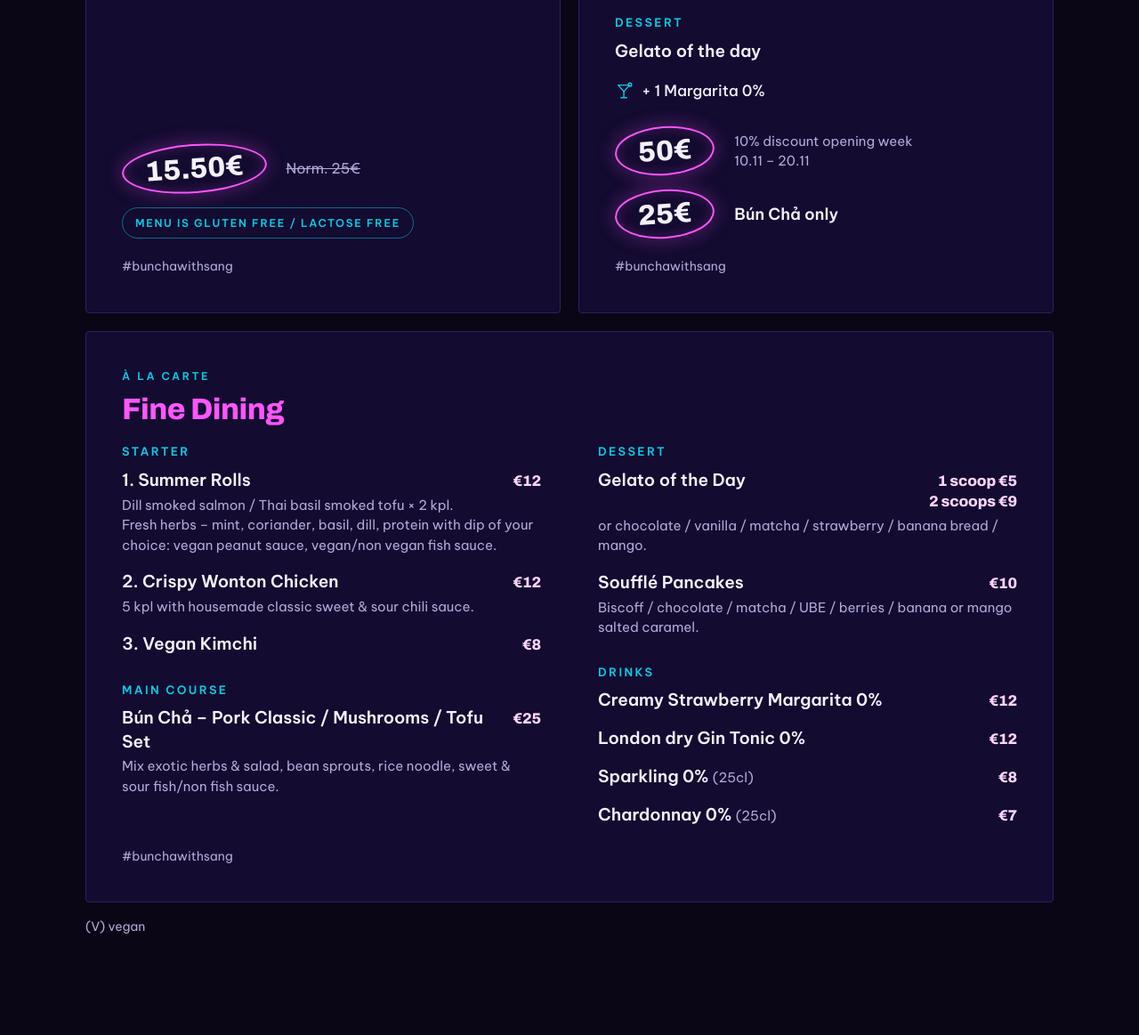
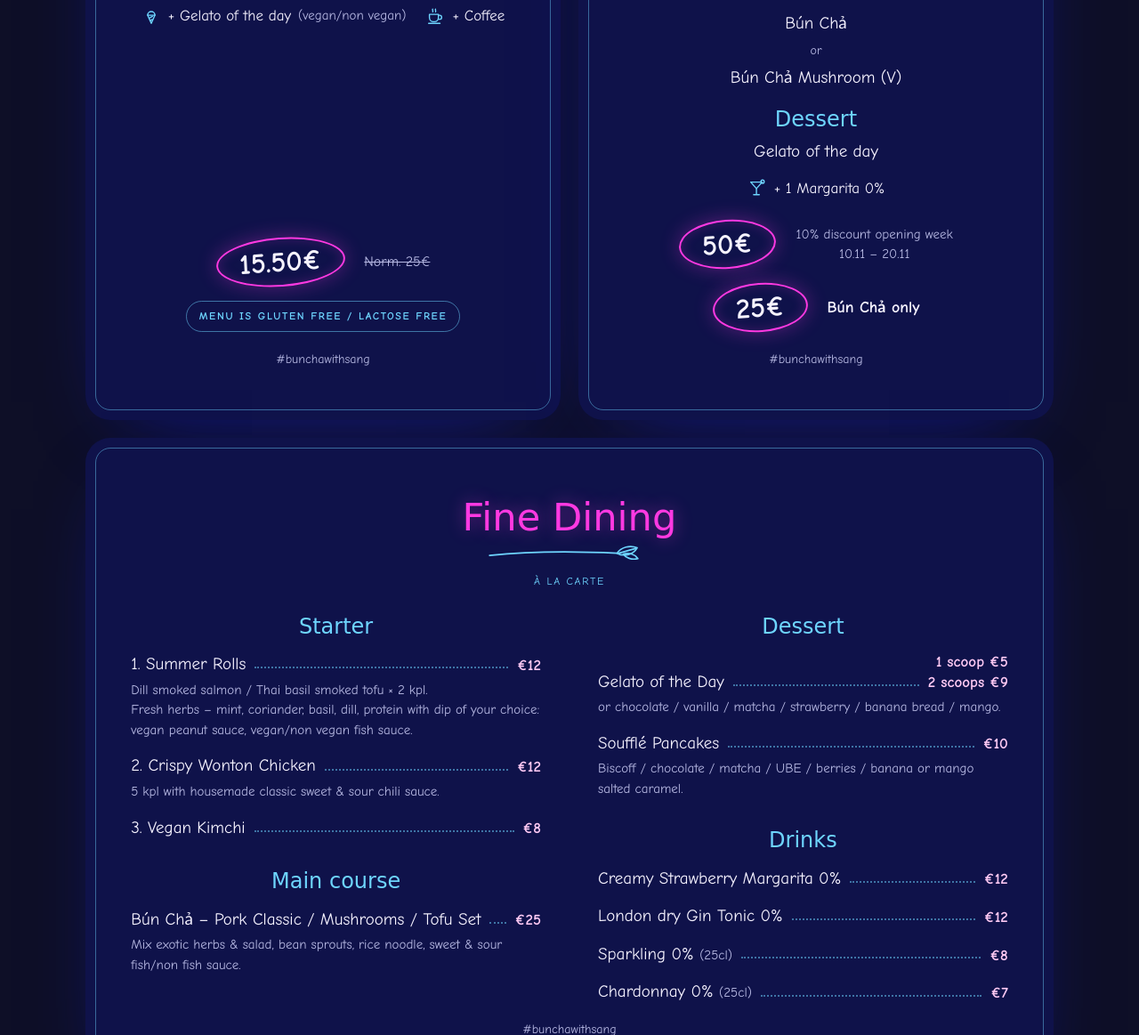
Before and after one commit to phammylinh146-prog/BunChaWithSang, a plain HTML site: page bunchawithsang-site 6/index.html in a window 1280 px wide. Shown: the part 1637-2800 px from the top of the page at 89% size. Drawn offline with Linux system fonts and the light colour scheme; a script that the page names is missing; files whose address does not match are found by name; a web font is replaced by a local one.

Commit message:
Add files via upload

```diff
--- a/bunchawithsang-site 6/index.html
+++ b/bunchawithsang-site 6/index.html
@@ -17,21 +17,22 @@
 <meta name="twitter:card" content="summary_large_image">
 <link rel="preconnect" href="https://fonts.googleapis.com">
 <link rel="preconnect" href="https://fonts.gstatic.com" crossorigin>
-<link rel="stylesheet" href="https://fonts.googleapis.com/css2?family=Archivo:wdth,wght@100..125,700..800&family=Be+Vietnam+Pro:wght@400;500;600;700&display=swap">
+<link rel="stylesheet" href="https://fonts.googleapis.com/css2?family=Playwrite+VN:wght@100..400&family=Playpen+Sans:wght@300..700&display=swap">
 <style>
-/* Layout: a night walk down one street. The round Sáng logo glowing like a lit sign, the two food photos, the four elements, one big statement line, then a door-sign visit card. Brand colours from Logo A (UV blue, hot pink, cyan on night). Single dark look by choice. */
+/* Layout: a night walk down one street. The round badge logo among its blue leaves, the two food photos, the menus as badge-like cards, the four elements, one statement line, then the opening-hours card. Colours sampled from the badge logo; handwritten type like the printed menus. Single dark look by choice. */
 :root {
-  --night: #0a0616;
-  --night-2: #130b30;
-  --rule: #2c2163;
-  --ink: #f7f0ff;
-  --muted: #b4a9d8;
-  --uv: #1d01bb;
-  --pink: #fd56fc;
-  --pink-pale: #ffd4fe;
-  --cyan: #09cbe4;
-  --display: "Archivo", "Arial Black", sans-serif;
-  --body: "Be Vietnam Pro", "Helvetica Neue", Arial, sans-serif;
+  --night: #0e0f27;
+  --night-2: #161a4d;
+  --rule: #2a2f72;
+  --ink: #f6f3ff;
+  --muted: #b7b9e3;
+  --uv: #121bae;
+  --pink: #ff39e2;
+  --pink-pale: #ffcaf4;
+  --cyan: #6ed5ff;
+  --script: "Playwrite VN", "Segoe Script", cursive;
+  --body: "Playpen Sans", "Comic Sans MS", "Trebuchet MS", sans-serif;
+  --display: var(--body);
   color-scheme: dark;
 }
 * { box-sizing: border-box; }
@@ -78,25 +79,9 @@ h2 {
 
 /* ---------- Hero ---------- */
 .hero { position: relative; overflow: hidden; isolation: isolate; }
-.hero-bg {
-  position: absolute; inset: -80px; z-index: -3;
-  background: var(--night) url("images/hero-glow.jpg") center 30% / cover no-repeat;
-  filter: blur(56px) saturate(1.5) brightness(0.5);
-}
-.hero::before {
-  content: ""; position: absolute; inset: 0; z-index: -2;
-  background:
-    radial-gradient(120% 70% at 50% 0%, transparent 0%, color-mix(in srgb, var(--night) 55%, transparent) 60%),
-    linear-gradient(to bottom, transparent 55%, var(--night) 100%);
-}
-.ribbon {
-  position: absolute; left: 0; right: 0; top: clamp(100px, 17vw, 220px); z-index: -1;
-  width: 100%; height: clamp(160px, 30vw, 340px);
-  opacity: 0.35; pointer-events: none;
-}
-.ribbon .glow { stroke: var(--cyan); stroke-width: 16; filter: blur(8px); opacity: 0.7; }
-.ribbon .tube { stroke: var(--cyan); stroke-width: 7; }
-.ribbon .core { stroke: var(--pink-pale); stroke-width: 2; }
+.leaf { position: absolute; z-index: -1; height: auto; pointer-events: none; opacity: 0.85; }
+.leaf-tl { top: 0; left: 0; width: clamp(200px, 36vw, 540px); }
+.leaf-br { right: 0; top: clamp(260px, 38vw, 520px); width: clamp(180px, 30vw, 460px); }
 
 .topbar {
   display: flex; flex-wrap: wrap; align-items: center; justify-content: space-between;
@@ -455,16 +440,71 @@ h2 {
   html { scroll-behavior: auto; }
   .btn, .ig, .vid { transition: none; }
 }
+
+/* ---------- Handwritten type and badge-style cards (matches the logo and printed menus) ---------- */
+h2, .menu-card h3, .venue h3, .els h3, .course-name {
+  font-family: var(--script); font-weight: 400; font-stretch: normal; letter-spacing: 0; text-transform: none;
+}
+h2 { font-size: clamp(1.8rem, 4.4vw, 3.1rem); line-height: 1.55; }
+.shift h2 { font-size: clamp(1.9rem, 4.8vw, 3.6rem); line-height: 1.55; max-width: 22ch; }
+.label { font-weight: 500; letter-spacing: 0.14em; }
+.tagline { font-weight: 400; }
+.oval, .item-price, .slots dd, .hours { font-family: var(--body); font-weight: 600; font-stretch: normal; letter-spacing: 0; }
+.btn { text-transform: none; letter-spacing: 0.01em; font-size: 1rem; }
+.hero-photos img, .vid { border-radius: 20px; }
+
+.menus h2 { text-align: center; }
+.menu-card {
+  align-items: center; text-align: center; gap: 14px;
+  padding: clamp(36px, 5vw, 56px) clamp(26px, 4vw, 52px);
+  background: color-mix(in srgb, var(--uv) 26%, var(--night));
+  border: 0;
+  border-radius: 28px;
+  outline: 1.5px solid color-mix(in srgb, var(--cyan) 45%, transparent);
+  outline-offset: -12px;
+  box-shadow: 0 30px 90px -50px color-mix(in srgb, var(--uv) 95%, transparent);
+}
+.menu-card h3 {
+  margin: 0;
+  font-size: clamp(2rem, 3.8vw, 2.7rem); line-height: 1.55;
+  color: var(--pink);
+  text-shadow: 0 0 20px color-mix(in srgb, var(--pink) 45%, transparent);
+}
+.divider { display: block; width: 190px; max-width: 70%; height: auto; margin-top: -16px; fill: none; stroke: var(--cyan); stroke-width: 2; stroke-linecap: round; stroke-linejoin: round; }
+.menu-card > .label { margin-top: -2px; }
+.course { justify-items: center; }
+.course-name { font-size: 1.5rem; line-height: 1.6; color: var(--cyan); margin-bottom: 0 !important; }
+.dish { font-weight: 500; }
+.desc { margin-inline: auto; }
+.extras { justify-content: center; }
+.prices { justify-items: center; width: 100%; }
+.price { justify-content: center; }
+.free { justify-self: center; }
+.oval { border-width: 2.5px; }
+.carte { width: 100%; text-align: left; margin-top: 8px; }
+.carte .course { justify-items: stretch; }
+.carte .course-name { text-align: center; margin-bottom: 6px !important; }
+.item-row { grid-template-columns: minmax(0, max-content) minmax(14px, 1fr) auto; align-items: end; column-gap: 10px; }
+.lead { height: 0; margin-bottom: 0.5em; border-bottom: 2px dotted color-mix(in srgb, var(--cyan) 50%, transparent); }
+.item .desc { margin-inline: 0; }
+.menu-key { text-align: center; }
+
+.els h3 { margin-top: 8px; font-size: 1.3rem; line-height: 1.6; color: var(--pink-pale); }
+.door {
+  border: 0;
+  border-radius: 28px;
+  background: color-mix(in srgb, var(--uv) 22%, var(--night));
+  outline: 1.5px solid color-mix(in srgb, var(--cyan) 40%, transparent);
+  outline-offset: -12px;
+}
+.venue h3 { font-size: clamp(1.35rem, 2.4vw, 1.7rem); line-height: 1.6; color: var(--pink-pale); }
+.shift { background: color-mix(in srgb, var(--uv) 16%, var(--night)); }
 </style>
 </head>
 <body>
 <header class="hero">
-  <div class="hero-bg" aria-hidden="true"></div>
-  <svg class="ribbon" viewBox="0 0 1200 300" preserveAspectRatio="none" aria-hidden="true" fill="none" stroke-linecap="round">
-    <path class="glow" d="M-40 190 C 120 60, 230 280, 400 170 S 650 40, 820 170 S 1080 300, 1260 120"/>
-    <path class="tube" d="M-40 190 C 120 60, 230 280, 400 170 S 650 40, 820 170 S 1080 300, 1260 120"/>
-    <path class="core" d="M-40 190 C 120 60, 230 280, 400 170 S 650 40, 820 170 S 1080 300, 1260 120"/>
-  </svg>
+  <img class="leaf leaf-tl" src="images/leaf-tl.webp" alt="" aria-hidden="true">
+  <img class="leaf leaf-br" src="images/leaf-br.webp" alt="" aria-hidden="true">
 
   <div class="wrap">
     <div class="topbar">
@@ -502,8 +542,9 @@ h2 {
       <h2>Menus</h2>
       <div class="menu-cards">
         <article class="menu-card">
+          <h3>Lunch Offer</h3>
+          <svg class="divider" viewBox="0 0 220 22" aria-hidden="true"><path d="M6 13c46-5 104-6 166-3"/><path d="M172 10c5-8 17-11 26-7c-5 9-17 12-26 7z"/><path d="M174 10c8-2 15-4 22-6"/><path d="M180 11c3 5 11 8 19 6c-4-6-12-8-19-6z"/></svg>
           <p class="label">10.11 – 20.11</p>
-          <h3>Lunch Offer</h3>
           <div class="course">
             <p class="dish" lang="vi">Bún Chả</p>
             <p class="desc">Traditional Hanoi-style charcoal-grilled pork.</p>
@@ -519,8 +560,9 @@ h2 {
           </div>
         </article>
         <article class="menu-card">
+          <h3>Fine Dining</h3>
+          <svg class="divider" viewBox="0 0 220 22" aria-hidden="true"><path d="M6 13c46-5 104-6 166-3"/><path d="M172 10c5-8 17-11 26-7c-5 9-17 12-26 7z"/><path d="M174 10c8-2 15-4 22-6"/><path d="M180 11c3 5 11 8 19 6c-4-6-12-8-19-6z"/></svg>
           <p class="label">3-course menu</p>
-          <h3>Fine Dining</h3>
           <div class="course">
             <p class="course-name">Starter</p>
             <p class="dish">Crispy Chicken Wonton</p>
@@ -545,23 +587,24 @@ h2 {
           </div>
         </article>
         <article class="menu-card menu-wide">
+          <h3>Fine Dining</h3>
+          <svg class="divider" viewBox="0 0 220 22" aria-hidden="true"><path d="M6 13c46-5 104-6 166-3"/><path d="M172 10c5-8 17-11 26-7c-5 9-17 12-26 7z"/><path d="M174 10c8-2 15-4 22-6"/><path d="M180 11c3 5 11 8 19 6c-4-6-12-8-19-6z"/></svg>
           <p class="label">À la carte</p>
-          <h3>Fine Dining</h3>
           <div class="carte">
             <div class="carte-col">
               <div class="course">
                 <p class="course-name">Starter</p>
                 <div class="items">
               <div class="item">
-                <p class="item-row"><span class="dish">1. Summer Rolls</span><span class="item-price">€12</span></p>
+                <p class="item-row"><span class="dish">1. Summer Rolls</span><span class="lead" aria-hidden="true"></span><span class="item-price">€12</span></p>
                 <p class="desc">Dill smoked salmon / Thai basil smoked tofu × 2 kpl.<br>Fresh herbs – mint, coriander, basil, dill, protein with dip of your choice: vegan peanut sauce, vegan/non vegan fish sauce.</p>
               </div>
               <div class="item">
-                <p class="item-row"><span class="dish">2. Crispy Wonton Chicken</span><span class="item-price">€12</span></p>
+                <p class="item-row"><span class="dish">2. Crispy Wonton Chicken</span><span class="lead" aria-hidden="true"></span><span class="item-price">€12</span></p>
                 <p class="desc">5 kpl with housemade classic sweet &amp; sour chili sauce.</p>
               </div>
               <div class="item">
-                <p class="item-row"><span class="dish">3. Vegan Kimchi</span><span class="item-price">€8</span></p>
+                <p class="item-row"><span class="dish">3. Vegan Kimchi</span><span class="lead" aria-hidden="true"></span><span class="item-price">€8</span></p>
               </div>
                 </div>
               </div>
@@ -569,7 +612,7 @@ h2 {
                 <p class="course-name">Main course</p>
                 <div class="items">
               <div class="item">
-                <p class="item-row"><span class="dish"><span lang="vi">Bún Chả</span> – Pork Classic / Mushrooms / Tofu Set</span><span class="item-price">€25</span></p>
+                <p class="item-row"><span class="dish"><span lang="vi">Bún Chả</span> – Pork Classic / Mushrooms / Tofu Set</span><span class="lead" aria-hidden="true"></span><span class="item-price">€25</span></p>
                 <p class="desc">Mix exotic herbs &amp; salad, bean sprouts, rice noodle, sweet &amp; sour fish/non fish sauce.</p>
               </div>
                 </div>
@@ -580,11 +623,11 @@ h2 {
                 <p class="course-name">Dessert</p>
                 <div class="items">
               <div class="item">
-                <p class="item-row"><span class="dish">Gelato of the Day</span><span class="item-price">1 scoop €5<br>2 scoops €9</span></p>
+                <p class="item-row"><span class="dish">Gelato of the Day</span><span class="lead" aria-hidden="true"></span><span class="item-price">1 scoop €5<br>2 scoops €9</span></p>
                 <p class="desc">or chocolate / vanilla / matcha / strawberry / banana bread / mango.</p>
               </div>
               <div class="item">
-                <p class="item-row"><span class="dish">Soufflé Pancakes</span><span class="item-price">€10</span></p>
+                <p class="item-row"><span class="dish">Soufflé Pancakes</span><span class="lead" aria-hidden="true"></span><span class="item-price">€10</span></p>
                 <p class="desc">Biscoff / chocolate / matcha / UBE / berries / banana or mango salted caramel.</p>
               </div>
                 </div>
@@ -593,16 +636,16 @@ h2 {
                 <p class="course-name">Drinks</p>
                 <div class="items">
               <div class="item">
-                <p class="item-row"><span class="dish">Creamy Strawberry Margarita 0%</span><span class="item-price">€12</span></p>
+                <p class="item-row"><span class="dish">Creamy Strawberry Margarita 0%</span><span class="lead" aria-hidden="true"></span><span class="item-price">€12</span></p>
               </div>
               <div class="item">
-                <p class="item-row"><span class="dish">London dry Gin Tonic 0%</span><span class="item-price">€12</span></p>
+                <p class="item-row"><span class="dish">London dry Gin Tonic 0%</span><span class="lead" aria-hidden="true"></span><span class="item-price">€12</span></p>
               </div>
               <div class="item">
-                <p class="item-row"><span class="dish">Sparkling 0% <span class="desc-inline">(25cl)</span></span><span class="item-price">€8</span></p>
+                <p class="item-row"><span class="dish">Sparkling 0% <span class="desc-inline">(25cl)</span></span><span class="lead" aria-hidden="true"></span><span class="item-price">€8</span></p>
               </div>
               <div class="item">
-                <p class="item-row"><span class="dish">Chardonnay 0% <span class="desc-inline">(25cl)</span></span><span class="item-price">€7</span></p>
+                <p class="item-row"><span class="dish">Chardonnay 0% <span class="desc-inline">(25cl)</span></span><span class="lead" aria-hidden="true"></span><span class="item-price">€7</span></p>
               </div>
                 </div>
               </div>
```
Also changed, not shown: bunchawithsang-site 6/images/bun-cha.jpg (added), bunchawithsang-site 6/images/leaf-br.webp (added), bunchawithsang-site 6/images/leaf-tl.webp (added), bunchawithsang-site 6/images/logo.webp (added), bunchawithsang-site 6/images/sang-bun-cha.jpg (added).
